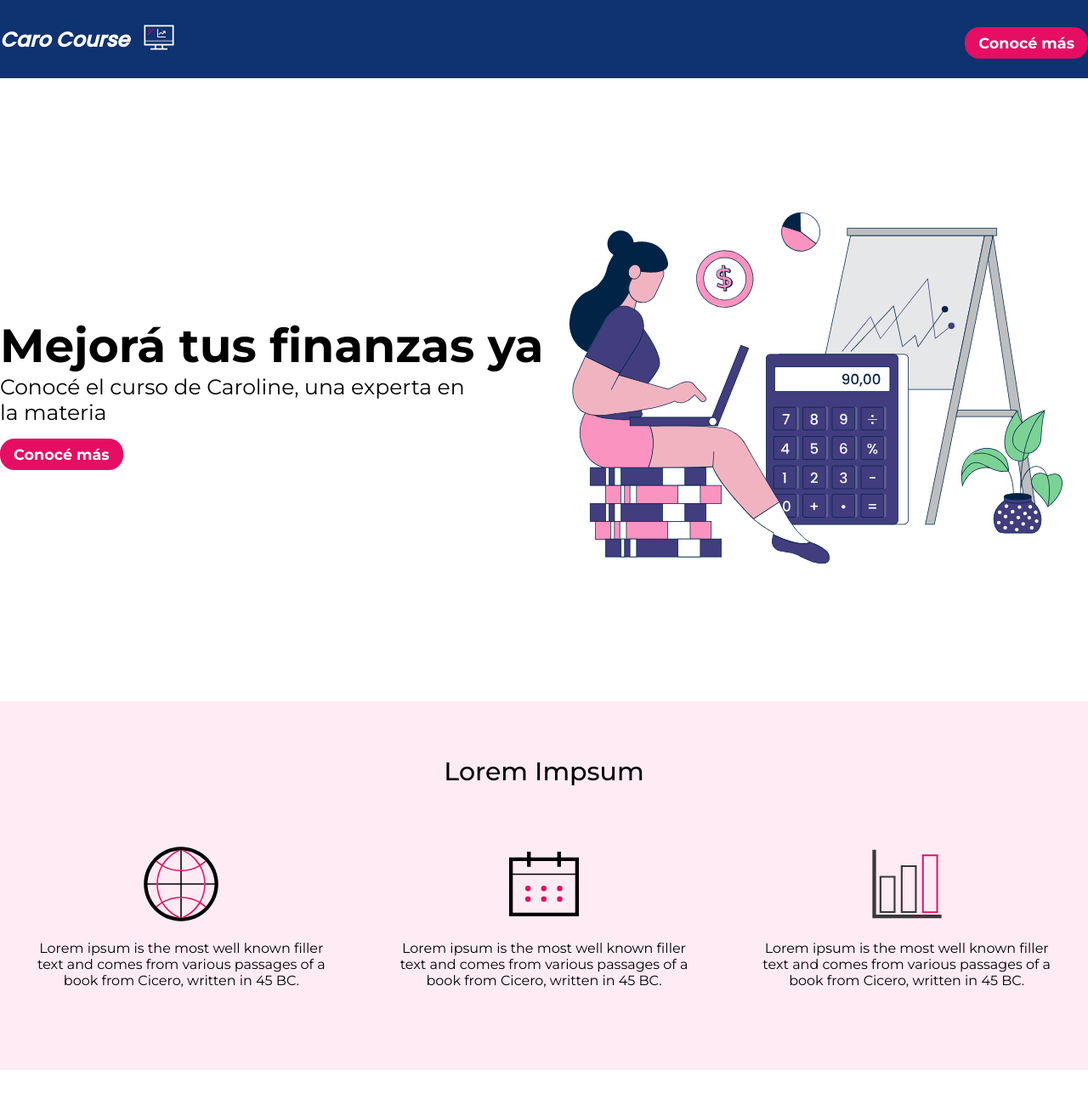
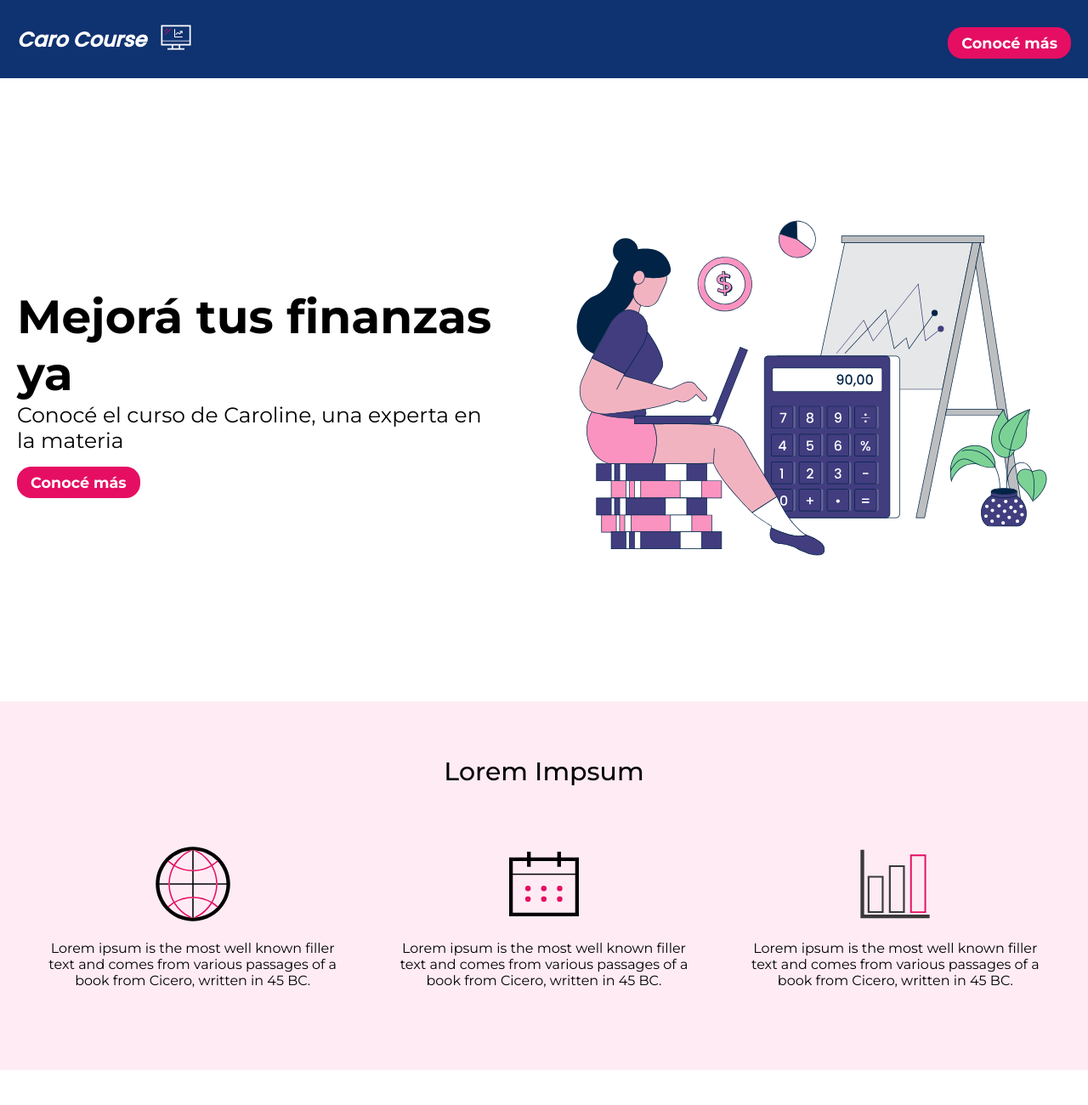
Before and after one commit to gomezlucas/Digital-Nao_CreatividadYConfianza, a plain HTML site: page index.html in a window 1280 px wide. Shown: the top 1300 px of the page at 85% size. Drawn offline with Linux system fonts and the light colour scheme.

Commit message:
style: padding added

```diff
--- a/styles.css
+++ b/styles.css
@@ -28,7 +28,7 @@ nav {
 .nav_container {
     margin: 0 auto;
     max-width: 1440px;
-    padding: 1.5rem 0;
+    padding: 1.5rem 20px;
     display: flex;
     justify-content: space-between;
 }
@@ -37,6 +37,8 @@ header {
     max-width: 1440px;
     margin: 0 auto;
     display: flex;
+    padding-left: 20px;
+    padding-right: 20px;
     justify-content: space-between;
     align-items: center;
     height: calc(100vh - 67px);
@@ -56,6 +58,8 @@ header p {
 
 .extra_info_container {
     display: flex;
+    padding-left: 20px;
+    padding-right: 20px;
     justify-content: space-around;
     align-items: center;
 }
@@ -149,6 +153,8 @@ header .button:hover,  button:hover , nav .button:hover{
     align-items: center;
     flex-direction: column;
     margin: 0 auto;
+    padding-left: 20px;
+    padding-right: 20px;
 }
 
 .form_container form label {
@@ -201,6 +207,7 @@ header .button:hover,  button:hover , nav .button:hover{
     font-weight: 500;
     font-size: 50px;
     max-width: 550px;
+
 }
 
 
@@ -224,7 +231,7 @@ footer {
     justify-content: space-between;
     max-width: 1440px;
     margin: 0 auto;
-    padding: 2rem 0;
+    padding: 2rem 20px;
 }
 
 
```
